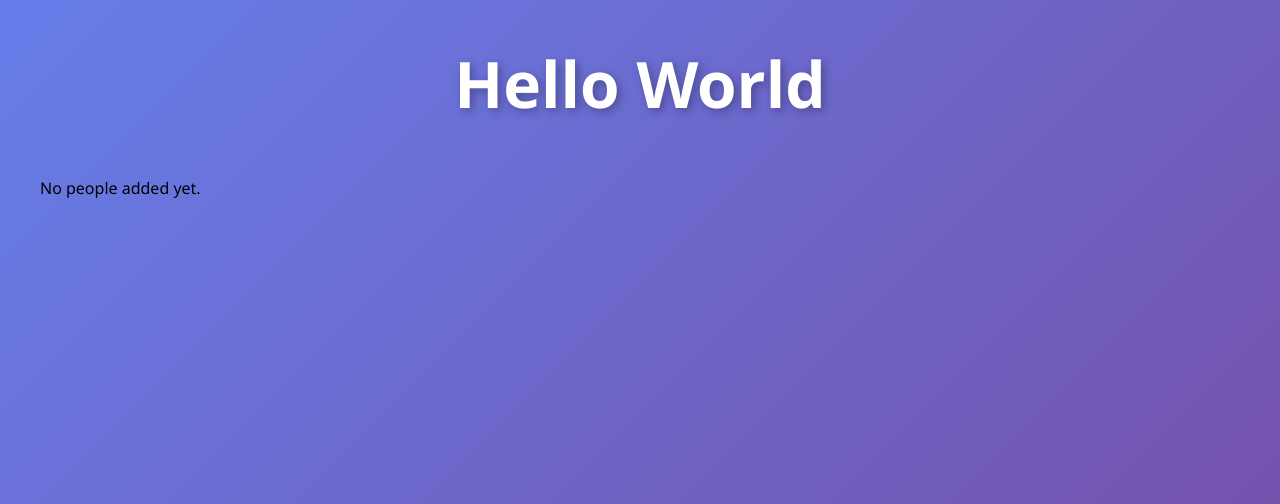
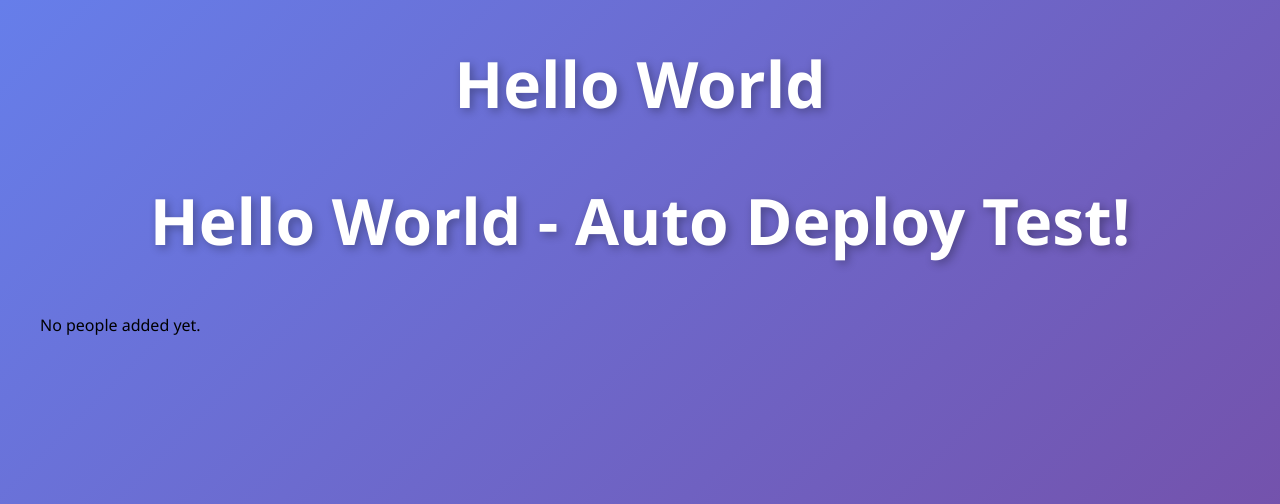
Before and after one commit to rprabash7/Prabash7Tech, a Django app: page / in a window 1280 px wide. Shown: the top 504 px of the page. Run offline with Django 5.2, Linux system fonts and the light colour scheme; data that the repository does not hold is empty.

Commit message:
Testing auto deployment

```diff
--- a/home/templates/index.html
+++ b/home/templates/index.html
@@ -10,6 +10,8 @@
 <body>
     <div class="container">
         <h1>Hello World</h1>
+        <h1>Hello World - Auto Deploy Test!</h1>
+
 
         <div class="people-grid">
             {% for person in people %}
```
Also changed, not shown: .github/workflows/deploy.yml (added).
